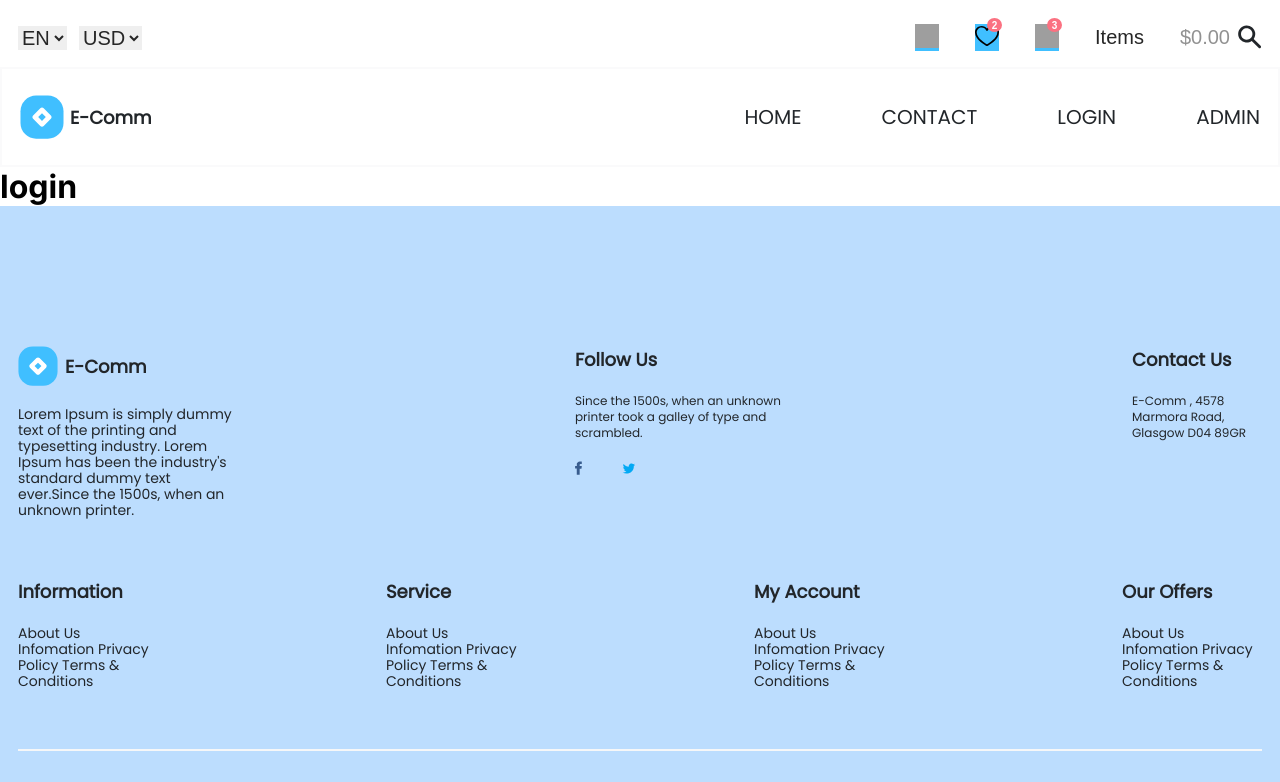
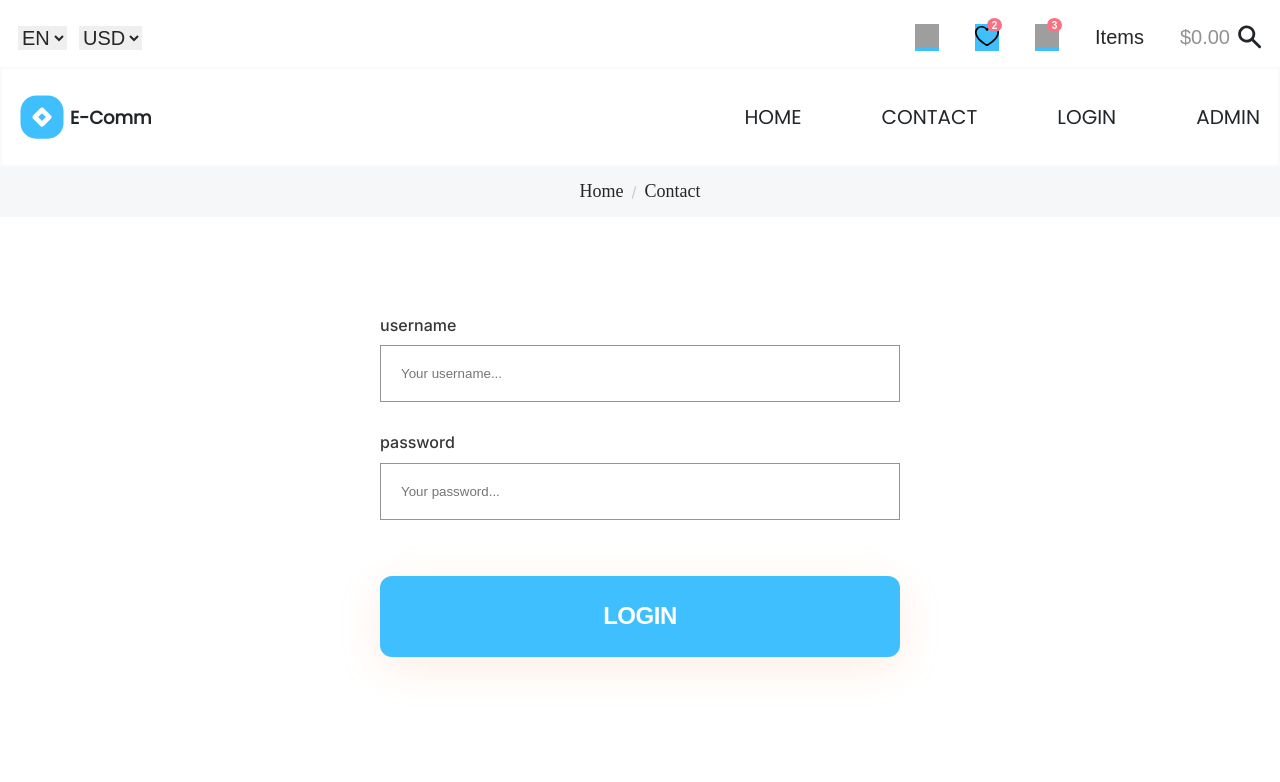
Before and after one commit to bochojon-dev/exam-7, a Next.js app: page /login in a window 1280 px wide. Shown: the top 782 px of the page. Built offline with nearby package versions, Linux system fonts and the light colour scheme; grey boxes are pictures that could not be loaded; a web font is replaced by a local one.

Commit message:
login and admin scaleton

```diff
--- a/src/app/login/page.jsx
+++ b/src/app/login/page.jsx
@@ -1,9 +1,12 @@
+import Header2 from "@/components/header2/Header2";
+import Register from "@/components/register/Register";
 import React from "react";
 
 const Login = () => {
   return (
     <div>
-      <h1>login</h1>
+      <Header2 />
+      <Register />
     </div>
   );
 };
--- a/src/components/header-bottom/HeaderBottom.jsx
+++ b/src/components/header-bottom/HeaderBottom.jsx
@@ -101,10 +101,8 @@ const HeaderBottom = () => {
     // },
   ];
   const page = pages.map((el, inx) => (
-    <Link href={el.link}>
-      <li className="nav_items" key={inx}>
-        {el.title}
-      </li>
+    <Link key={inx} href={el.link}>
+      <li className="nav_items">{el.title}</li>
     </Link>
   ));
 
--- a/src/components/products/Products.css
+++ b/src/components/products/Products.css
@@ -105,6 +105,7 @@
   -webkit-line-clamp: 1;
   -webkit-box-orient: vertical;
   overflow: hidden;
+  padding-top: 12px;
 }
 @media (max-width: 1200px) {
   .product_contents ul {
--- /dev/null
+++ b/src/components/register/Register.css
@@ -0,0 +1,41 @@
+.register {
+  max-width: 520px;
+  width: 100%;
+  display: flex;
+  flex-direction: column;
+  gap: 32px;
+  padding: 100px 0 160px;
+  justify-content: center;
+  margin: 0 auto;
+}
+.register input {
+  width: 100%;
+  padding: 20px;
+  border: 1px solid #969393;
+}
+.user input:focus {
+  border: 1px solid #33a0ff;
+  box-shadow: 1px 3px 3px 0px #00000003;
+}
+.user_submit {
+  width: 100%;
+  padding: 24px 0;
+  margin: 24px 0;
+  font-size: 24px;
+  font-weight: 700;
+  line-height: 32.74px;
+  letter-spacing: -0.02em;
+  text-align: center;
+  box-shadow: 0px 10px 40px 0px #f8a17033;
+  border-radius: 12px;
+}
+.user {
+  display: flex;
+  flex-direction: column;
+  gap: 12px;
+  color: #373737;
+  font-size: 16px;
+  font-weight: 500;
+  line-height: 16.44px;
+  text-align: left;
+}
--- /dev/null
+++ b/src/components/register/Register.jsx
@@ -0,0 +1,46 @@
+"use client";
+import React, { useState } from "react";
+import "../register/Register.css";
+
+const Register = () => {
+  const initialState = {
+    username: "",
+    password: "",
+  };
+
+  const [data, setData] = useState(initialState);
+
+  const handleChange = (el) => {
+    setData((p) => ({
+      ...p,
+      [el.target.name]: el.target.value,
+    }));
+  };
+  console.log(data);
+
+  return (
+    <div className="container">
+      <div className="register">
+        {Object.keys(initialState)?.map((e, i) => (
+          <div className="user" key={i}>
+            <label htmlFor={e}>{e}</label>
+            <input
+              required
+              onChange={handleChange}
+              type="text"
+              id={e}
+              placeholder={`Your ${e}...`}
+              name={e}
+              value={data[e]}
+            />
+          </div>
+        ))}
+        <button type="submit" className="user_submit">
+          LOGIN
+        </button>
+      </div>
+    </div>
+  );
+};
+
+export default Register;
```
Also changed, not shown: src/app/admin/page.jsx (added, +14 -0 lines), src/components/admin-page/AdminPage.css (added, +31 -0 lines), src/components/admin-page/AdminPage.jsx (added, +39 -0 lines), src/components/products/Products.jsx (+30 -21 lines), src/assets/hero-image.png, 1 other file (tests, documents, lock files or other folders).
